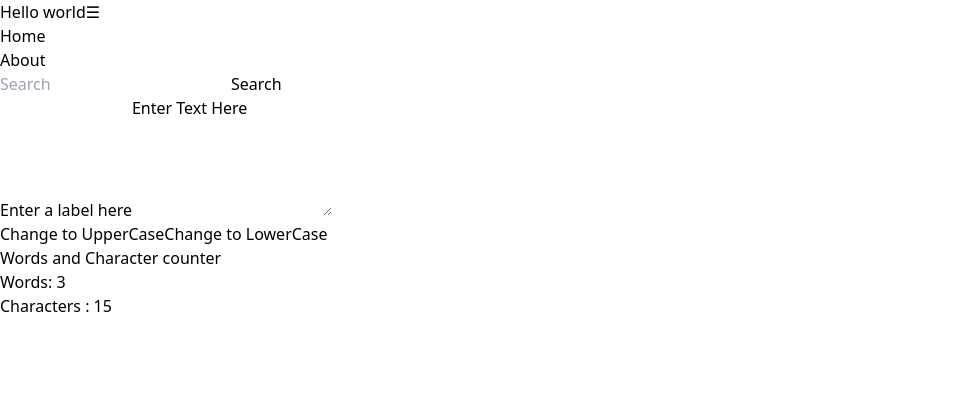
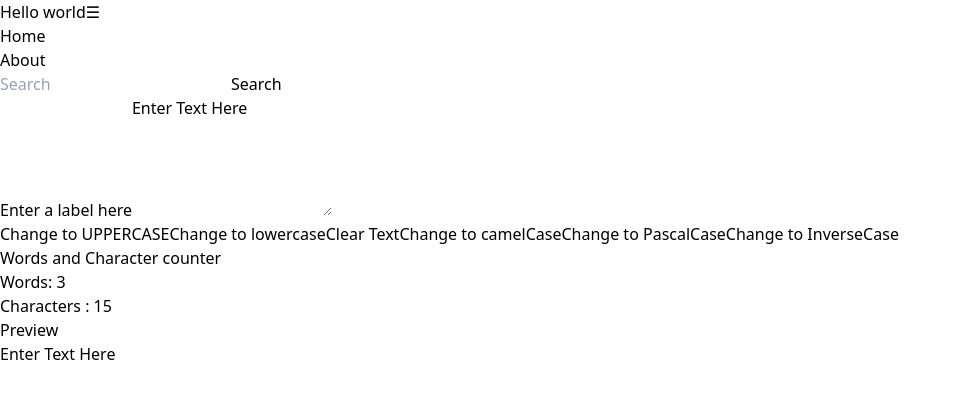
Before and after one commit to S-Ketan/Text-Utils, a React (Vite) app: page / in a window 1280 px wide. Shown: the top 398 px of the page, without its empty margins (0-962 px from the left). Built offline with nearby package versions, Linux system fonts and the light colour scheme.

Commit message:
More Button-functions Added

```diff
--- a/src/components/TextForm.jsx
+++ b/src/components/TextForm.jsx
@@ -12,9 +12,62 @@ export default function TextForm(props) {
     const newText = text.toLowerCase();
     setText(newText);
   };
-  const HandleOnChange = (event) => {
+  const handleOnChange = (event) => {
     console.log("On Changge Clicked");
     setText(event.target.value);
+  };
+  const handleClearClick = () => {
+    console.log("Clear text clicked");
+    const newText = "";
+    setText(newText);
+  };
+  const handleCamelCaseClick = (str) => {
+    console.log("CamelCase Clicked");
+    str = text;
+    const words = str
+      .toLowerCase()
+      .replace(/[^\w\s]/g, "")
+      .split(" ");
+    const camelCase = words
+      .map((word, index) => {
+        if (index == 0) {
+          return word;
+        } else {
+          return word.charAt(0).toUpperCase() + word.slice(1);
+        }
+      })
+      .join("");
+    setText(camelCase);
+  };
+  const handlePascalCaseClick = () => {
+    console.log("PascalCase Clicked");
+    const words = text
+      .trim()
+      .toLowerCase()
+      .replace(/[^\w\s]/g, "")
+      .split(" ");
+    const pascalCase = words
+      .map((word) => {
+        return word.charAt(0).toUpperCase() + word.slice(1);
+      })
+      .join("");
+    setText(pascalCase);
+  };
+  const handleInverseCaseClick = () => {
+    console.log("InverseCase Clicked");
+    const words = text.replace(/[^\w\s]/g, "").split(" ");
+    const inverseCase = words.map((word) => {
+      const charArray = word.split("");
+   const invertedChar=  charArray.map((element) => {
+        if (element == element.toUpperCase()) {
+          return element.toLowerCase();
+        } else if (element == element.toLowerCase()) {
+          return element.toUpperCase();
+        }
+      });
+      return invertedChar.join('');
+    }).join(' ');
+    setText(inverseCase);
   };
 
   return (
@@ -29,7 +82,7 @@ export default function TextForm(props) {
             id="myBox"
             className="border-2 p-5"
             rows={5}
-            onChange={HandleOnChange}
+            onChange={handleOnChange}
             value={text}
           ></textarea>
 
@@ -37,16 +90,38 @@ export default function TextForm(props) {
             <button
               className="border border-black text-white bg-blue-400 w-fit p-2 rounded-2xl "
               onClick={handleUpClick}
-              id="UpButton"
             >
-              Change to UpperCase
+              Change to UPPERCASE
             </button>
             <button
               className="border border-black text-white bg-blue-400 w-fit p-2 rounded-2xl "
               onClick={handleLoClick}
-              id="UpButton"
             >
-              Change to LowerCase
+              Change to lowercase
+            </button>
+            <button
+              className="border border-black text-white bg-blue-400 w-fit p-2 rounded-2xl "
+              onClick={handleClearClick}
+            >
+              Clear Text
+            </button>
+            <button
+              className="border border-black text-white bg-blue-400 w-fit p-2 rounded-2xl "
+              onClick={handleCamelCaseClick}
+            >
+              Change to camelCase
+            </button>
+            <button
+              className="border border-black text-white bg-blue-400 w-fit p-2 rounded-2xl "
+              onClick={handlePascalCaseClick}
+            >
+              Change to PascalCase
+            </button>
+            <button
+              className="border border-black text-white bg-blue-400 w-fit p-2 rounded-2xl "
+              onClick={handleInverseCaseClick}
+            >
+              Change to InverseCase
             </button>
           </div>
         </div>
@@ -58,6 +133,10 @@ export default function TextForm(props) {
           <p> Characters : {text.length}</p>
         </div>
       </div>
+      <div className="mt-5">
+        <p className="text-4xl">Preview</p>
+        <p className="overflow-auto h-36 border border-black p-5 rounded-xl mt-3">{text}</p>
+      </div>
     </div>
   );
 }
```
